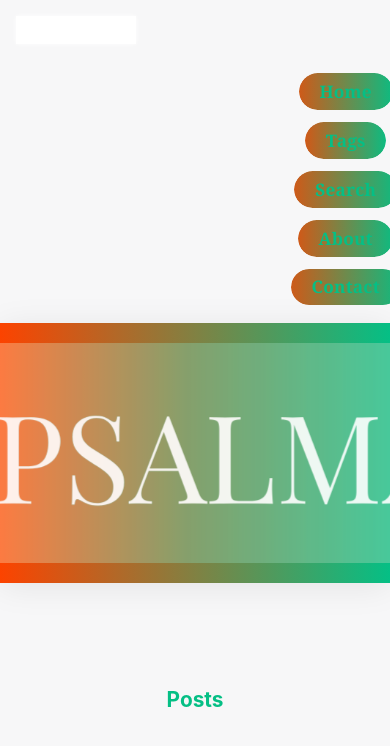
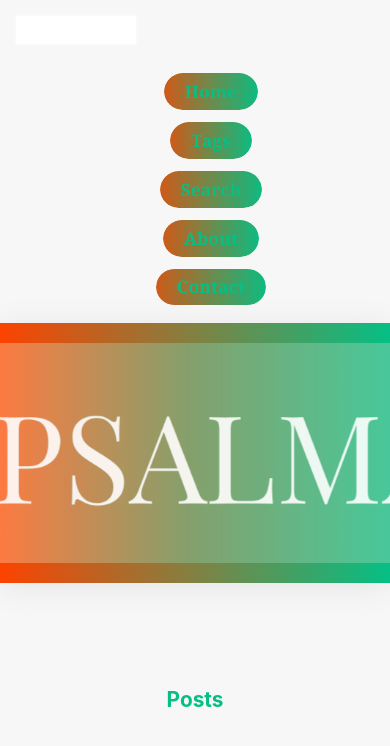
Before and after one commit to NotZakariya/NotZakariya.github.io, a Jekyll site: the page built from index.md, in a window 390 px wide. Shown: the top 746 px of the page. Built offline with Jekyll 4.4.1, drawn with Linux system fonts in a browser that asks for light colours.

Commit message:
Update main.scss

```diff
--- a/assets/main.scss
+++ b/assets/main.scss
@@ -23,12 +23,24 @@
   padding: 0 1rem;
 }
 
+.header-flex {
+  display: flex;
+  align-items: center;
+  width: 100%;
+  max-width: 1200px;
+  margin: 0 auto;
+  padding: 1.2rem 2rem 1.2rem 2rem;
+}
+.logo-wrap {
+  flex: 0 0 auto;
+  margin-right: 0;
+}
 .main-nav {
   display: flex;
   gap: 1.2rem;
   align-items: center;
-  justify-content: flex-end;
   margin-left: auto;
+  /* This pushes the nav as far right as possible */
 }
 .main-nav a {
   color: $accentColour;
@@ -348,6 +360,7 @@
     justify-content: center;
     gap: 1.2rem;
     margin-top: 0.7rem;
+    margin-left: 0;
   }
   .logo, .site-logo img {
     max-width: 120px;
@@ -364,6 +377,7 @@
     flex-direction: column;
     gap: 0.5rem;
     align-items: center;
+    margin-left: 0;
   }
   .main-title {
     font-size: 1.3em;
```
